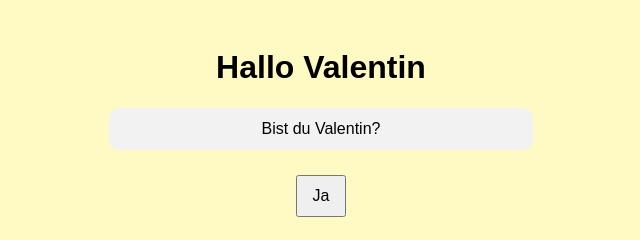
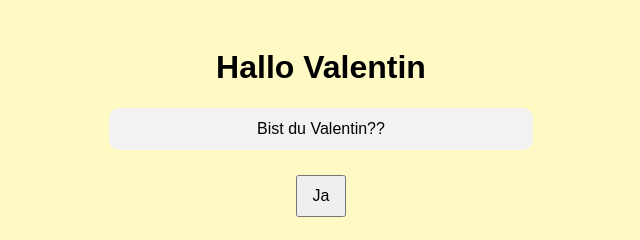
Before and after one commit to aylinbrkic/valentin, a plain HTML site: page index.html in a window 1280 px wide. Shown: the top 240 px of the page, 319-959 px from the left. Drawn offline with Linux system fonts and the light colour scheme.

Commit message:
Update index.html

```diff
--- a/index.html
+++ b/index.html
@@ -58,7 +58,7 @@
   <div id="content">
 
     <!-- STEP 1 -->
-    <div id="text1" class="box">Bist du Valentin?</div>
+    <div id="text1" class="box">Bist du Valentin??</div>
     <button id="btn1" onclick="step1()">Ja</button>
 
     <!-- STEP 2 -->
```
